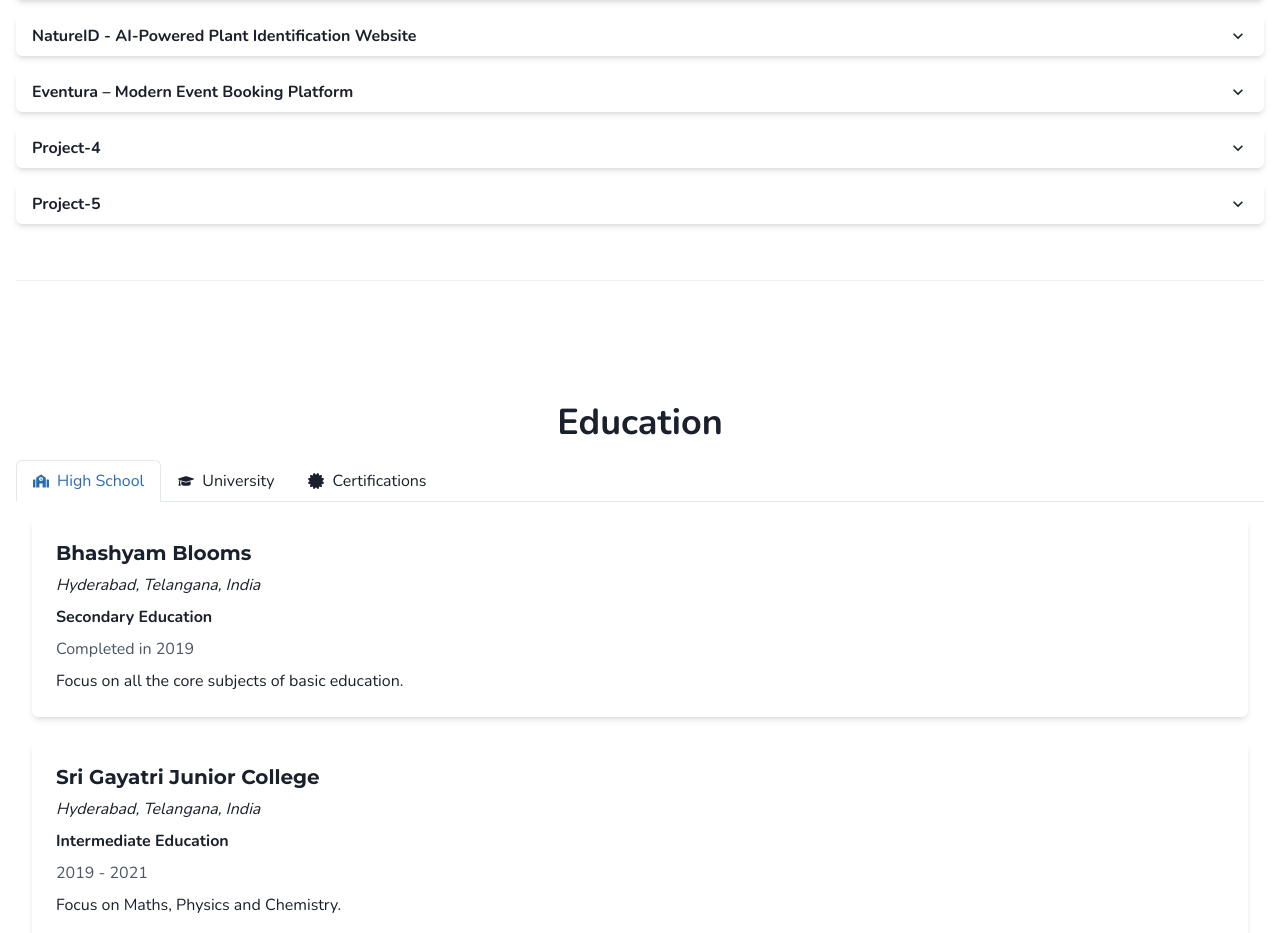
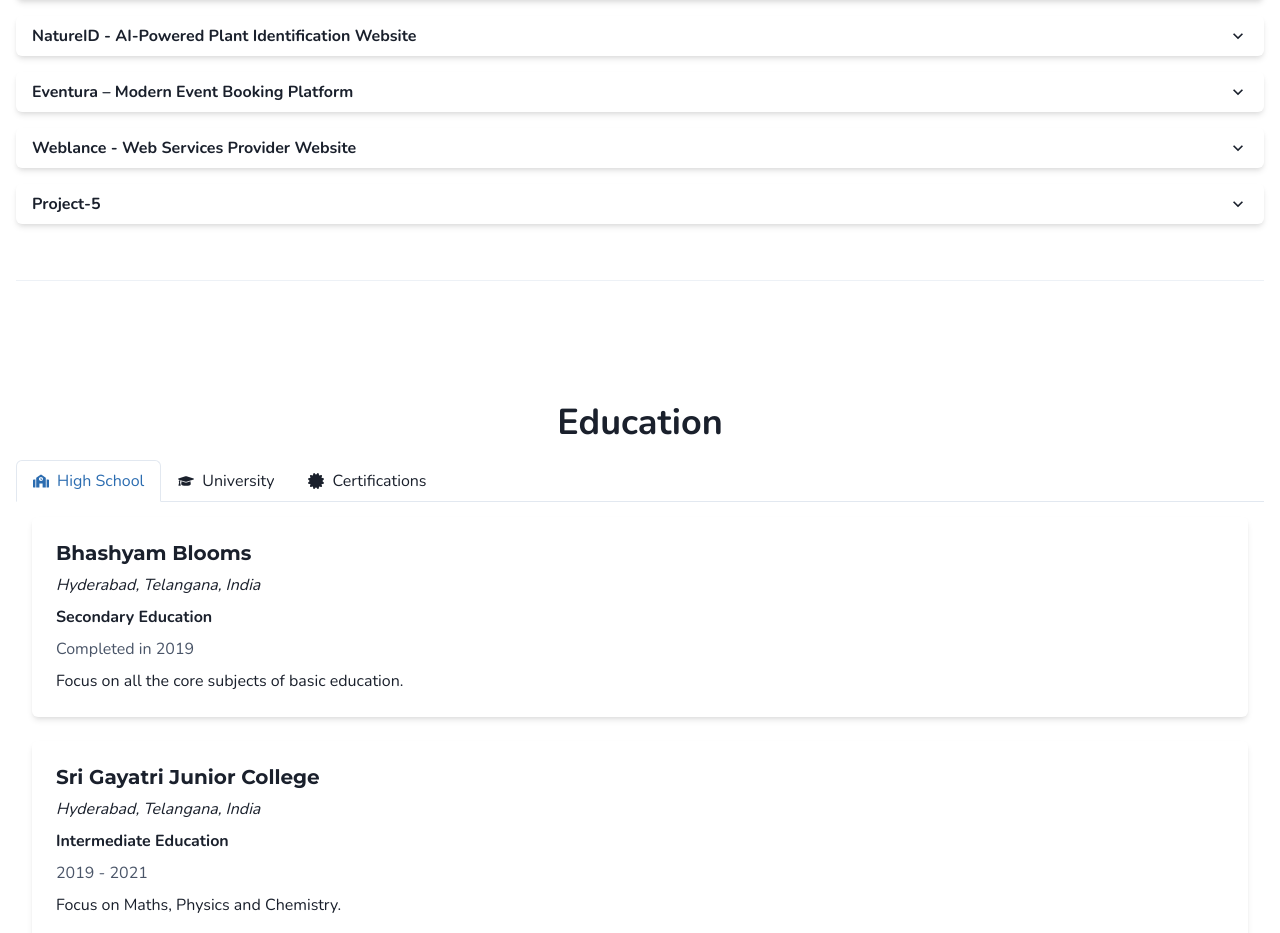
Before and after one commit to YadamDheerajReddy/yadam_dheeraj_portfolio, a React (Create React App) app: page / in a window 1280 px wide. Shown: the part 2260-3193 px from the top of the page. Built offline with nearby package versions, Linux system fonts and the light colour scheme.

Commit message:
Added new project

```diff
--- a/src/pages/Home.js
+++ b/src/pages/Home.js
@@ -37,6 +37,7 @@ import Footer from '../components/Footer';
 import project1 from '../assets/project1.png';
 import project2 from '../assets/project2.png';
 import project3 from '../assets/project3.png';
+import project4 from '../assets/project4.png';
 
 const fadeInUp = keyframes`
   0% { opacity: 0; transform: translateY(20px); }
@@ -99,11 +100,11 @@ const projects = [
     imageUrl: project3, // Replace with actual image URL
   },
   {
-    title: "Project-4",
-    description: "Project Description",
+    title: "Weblance - Web Services Provider Website",
+    description: "Weblance is a web development agency that offers professional and creative web development services. The website is designed to be user-friendly, responsive, and SEO optimized, targeting potential clients looking for high-quality web development solutions. The design is clean and modern, with a focus on clear navigation and showcasing the company’s services, portfolio, and client testimonials.",
     technologies: ["React.js", "Tailwind CSS", "Node.js"],
-    link: "#",
-    imageUrl: project3, // Replace with actual image URL
+    link: "https://weblance-test.vercel.app/",
+    imageUrl: project4, // Replace with actual image URL
   },
   {
     title: "Project-5",
```
Also changed, not shown: src/assets/project4.png (added).
